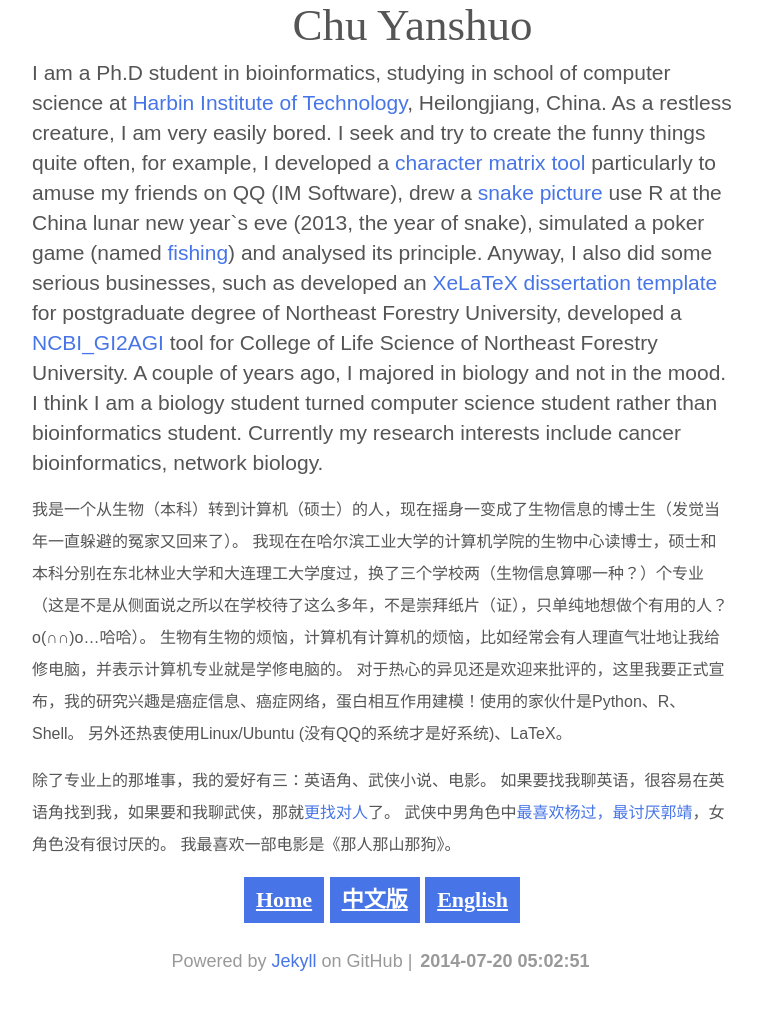
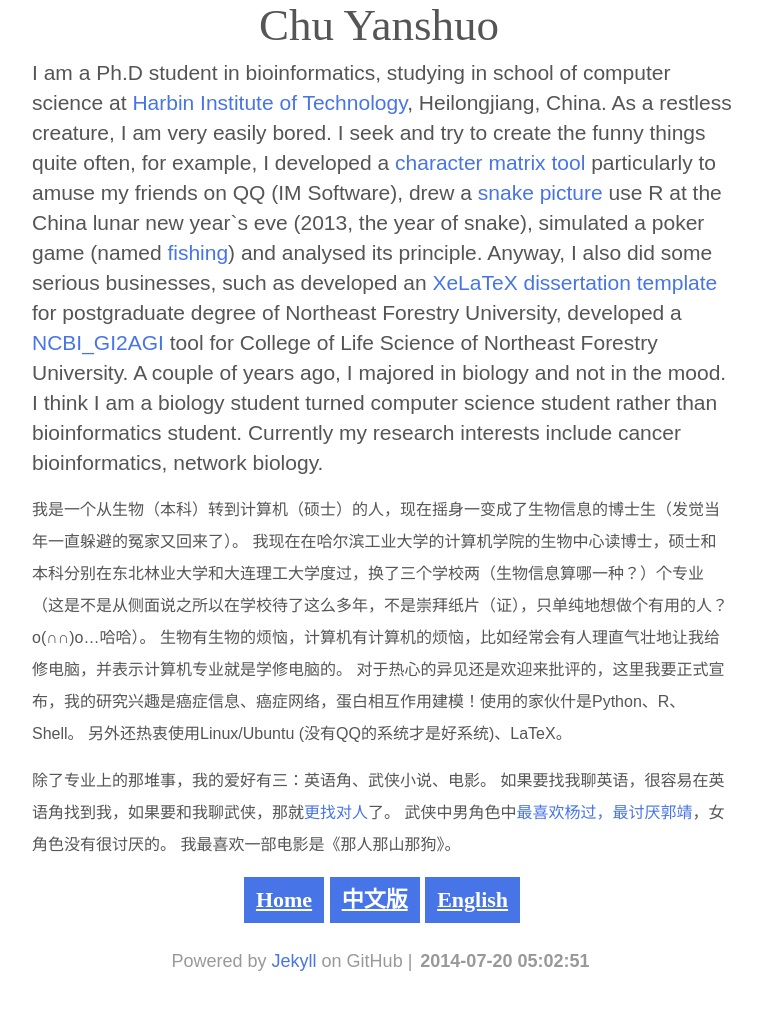
Before and after one commit to dustincys/dustincys.github.com, a Jekyll site: the page built from index.md, in a window 1280 px wide. Shown: the part 340-1351 px from the top of the page, without its empty margins (258-1020 px from the left). Built offline with Jekyll 4.4.1, drawn with Linux system fonts in a browser that asks for light colours; some web fonts are replaced; Markdown is read by kramdown in place of the engine named in the settings.

Commit message:
adjust position to origin center

```diff
--- a/media/css/home.css
+++ b/media/css/home.css
@@ -479,7 +479,7 @@ span.zh{
 .headname{
 	display:block;
 	text-align:-webkit-center;
-	margin-left: 67px;
+	text-align:center;
 }
 .headname>li{
 	display:inline-block;
--- a/media/css/tinyhome.css
+++ b/media/css/tinyhome.css
@@ -453,7 +453,7 @@ span.zh{
 .headname{
 	display:block;
 	text-align:-webkit-center;
-	margin-left: 67px;
+	text-align:center;
 }
 .headname>li{
 	display:inline-block;
```
